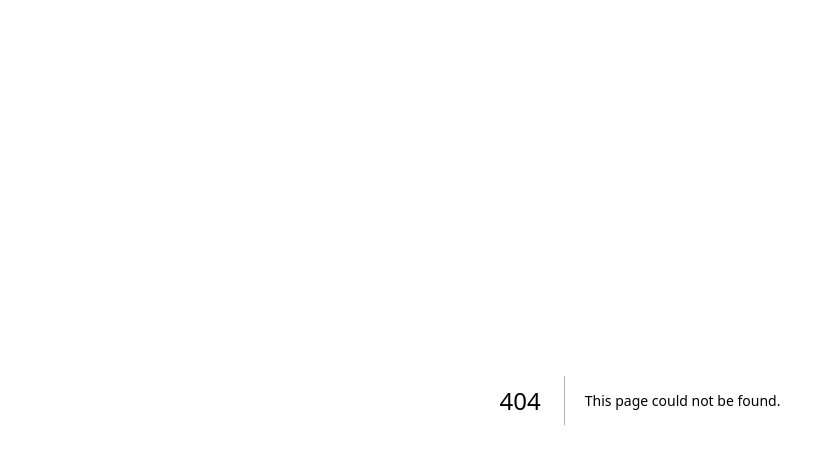
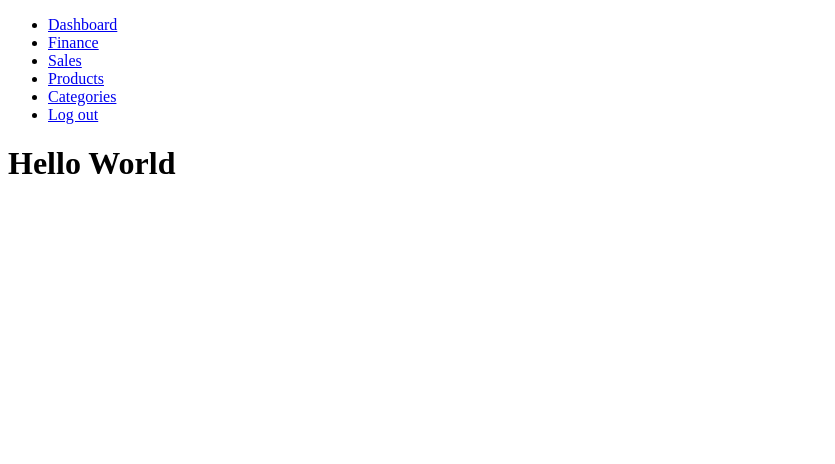
Before and after one commit to Dennokim/sales-management, a Next.js app in the folder sales-management/: page /Dashboard in a window 1280 px wide. Before the commit this address had no page. Shown: the top 464 px of the page, without its empty margins (0-835 px from the left). Built offline with nearby package versions, Linux system fonts and the light colour scheme.

Commit message:
i have added navigation from one page to another

```diff
--- /dev/null
+++ b/sales-management/components/Layout.js
@@ -0,0 +1,12 @@
+import Sidebar from "./Sidebar";
+
+const Layout = ({ children }) => {
+    return (
+        <div className="layout">
+            <Sidebar />
+            <div className="content">{children}</div>
+        </div>
+    )
+}
+
+export default Layout;
--- /dev/null
+++ b/sales-management/components/Sidebar.js
@@ -0,0 +1,33 @@
+import Link from "next/link";
+import { useRouter } from "next/router";
+
+const Sidebar = () => {
+  const router = useRouter();
+
+  return (
+    <div>
+      <ul>
+        <li>
+          <Link href="/Dashboard">Dashboard</Link>
+        </li>
+        <li>
+          <Link href="/finance">Finance</Link>
+        </li>
+        <li>
+          <Link href="/sales">Sales</Link>
+        </li>
+        <li>
+          <Link href="/product">Products</Link>
+        </li>
+        <li>
+          <Link href="/category">Categories</Link>
+        </li>
+        <li>
+          <Link href="/logout">Log out</Link>
+        </li>
+      </ul>
+    </div>
+  );
+};
+
+export default Sidebar;
--- /dev/null
+++ b/sales-management/pages/Dashboard.jsx
@@ -0,0 +1,11 @@
+import Layout from "../components/Layout";
+
+const Dashboard = () => {
+  return (
+    <Layout>
+      <h1>Hello World</h1>
+    </Layout>
+  );
+};
+
+export default Dashboard;
--- a/sales-management/pages/category.js
+++ b/sales-management/pages/category.js
@@ -4,6 +4,7 @@ import {
   deleteCategory,
   getCategories,
 } from "../firebase/category/category";
+import Layout from "../components/Layout";
 
 const Categories = () => {
   const [categories, setCategories] = useState([]);
@@ -28,6 +29,7 @@ const Categories = () => {
   }, []);
 
   return (
+    <Layout>
       <div>
         <h1>Categories</h1>
         <div>
@@ -52,6 +54,7 @@ const Categories = () => {
           ))}
         </ul>
       </div>
+    </Layout>
   );
 };
 
```
Also changed, not shown: sales-management/pages/dashboard/sidebar.jsx (deleted, +0 -60 lines). Lines whose indentation alone changed are shown as unchanged.
